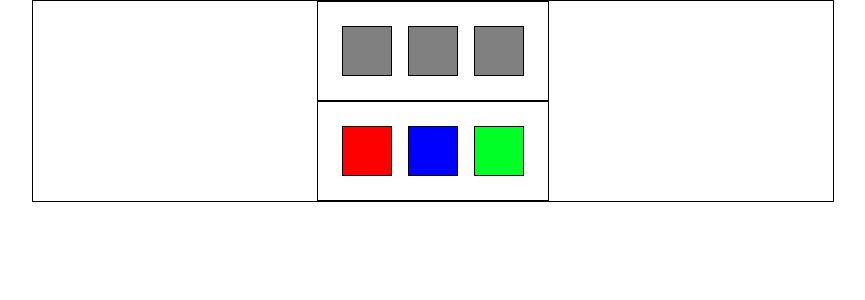
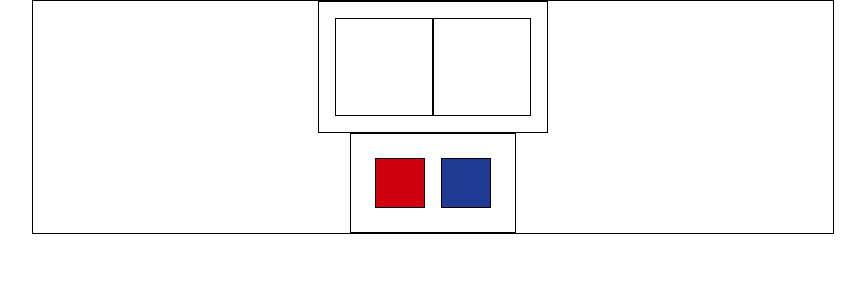
Before and after one commit to magnus-schj/code-breaker, a React (Vite) app: page / in a window 1280 px wide. Shown: the top 300 px of the page, without its empty margins (207-1072 px from the left). Built offline with nearby package versions, Linux system fonts and the light colour scheme.

Commit message:
partly fixed peginputs

```diff
--- a/src/App.css
+++ b/src/App.css
@@ -8,7 +8,7 @@
   justify-content: center;
 }
 
-.inserting-row {
+.peg-inputs {
   display: flex;
   padding: 1rem;
   border: 1px solid black;
--- a/src/components/Game.component.tsx
+++ b/src/components/Game.component.tsx
@@ -1,55 +1,54 @@
-import React, { FC, useState } from "react";
-import {
-  DragDropContext,
-  Draggable,
-  Droppable,
-  DropResult,
-} from "react-beautiful-dnd";
-import { Colours, PegHolder, PegInputs } from "../interfaces";
+import { FC, useState } from "react";
+import { DragDropContext, Droppable, DropResult } from "react-beautiful-dnd";
+import { colourData, pegInputsData } from "../initialData";
+import { ColourData, PegInputs, PegInputType } from "../interfaces";
 import ColourContainer from "./ColourContainer.component";
-import PegInput from "./PegInput.component";
 const Game: FC = () => {
-  const initialState: Colours = {
-    pickRed: { id: "pickRed", hsl: "hsl(360,100%,50%)" },
-    pickGreen: { id: "pickGreen", hsl: "hsl(240,100%,50%)" },
-    pickBlue: { id: "pickBlue", hsl: "hsl(129,100%,50%)" },
-  };
+  const [colours, setColours] = useState<ColourData>(colourData);
+  const [pegInputs, setPegInputs] = useState<PegInputs>(pegInputsData);
 
-  const initialPegs: PegInputs = {
-    one: { colour: null },
-    two: { colour: null },
-    three: { colour: null },
-  };
-  const [colours, setColours] = useState<Colours>(initialState);
-  const [pegInputs, setPegInputs] = useState<PegInputs>(initialPegs);
-
-  const onDragEnd = (result: DropResult, pegInputs: any, setPegInputs: any) => {
+  const onDragEnd = (
+    result: DropResult,
+    setInputs: React.Dispatch<React.SetStateAction<PegInputs>>
+  ) => {
     if (!result.destination) return;
     const { source, destination } = result;
-    if (destination.droppableId.includes("pick")) return;
-
-    const pegDest = pegInputs[destination.droppableId];
-    setPegInputs({
-      ...pegInputs,
-      [destination.droppableId]: {
-        ...pegDest,
-        colour: colours[source.droppableId].hsl,
-      },
-    });
+    const newColourOrigin = { ...colours[source.droppableId] };
+    const newColourDest: PegInputType = {
+      ...pegInputs[destination.droppableId],
+    };
+    newColourDest.peg.length = 0;
+    newColourDest.peg.push(newColourOrigin);
+    setInputs({ ...pegInputs, [newColourDest.id]: newColourDest });
   };
   return (
     <div className="game">
-      <DragDropContext
-        onDragEnd={(result) => onDragEnd(result, pegInputs, setPegInputs)}
-      >
-        <div className="inserting-row">
-          {Object.entries(pegInputs).map(([id, { colour }]) => {
-            return <PegInput key={id} colour={colour} id={id} />;
-          })}
+      <DragDropContext onDragEnd={(result) => onDragEnd(result, setPegInputs)}>
+        <div className="peg-inputs">
+          {Object.entries(pegInputs).map(([id, data]) => (
+            <div
+              key={id}
+              style={{
+                padding: "3rem",
+                border: "1px solid black",
+              }}
+            >
+              <Droppable droppableId={id}>
+                {(provided, snapshot) => (
+                  <div ref={provided.innerRef}>
+                    {data.peg.map((peg) => (
+                      <h1>{peg.hsl}</h1>
+                    ))}
+                    {provided.placeholder}
+                  </div>
+                )}
+              </Droppable>
+            </div>
+          ))}
         </div>
         <div className="pickable-pegs">
-          {Object.entries(colours).map(([id, colour]) => {
-            return <ColourContainer id={id} colour={colour} key={id} />;
+          {Object.entries(colours).map(([key, data]) => {
+            return <ColourContainer id={key} colour={data} key={key} />;
           })}
         </div>
       </DragDropContext>
--- a/src/initialData.ts
+++ b/src/initialData.ts
@@ -1,10 +1,17 @@
-import { ColourData } from "./interfaces";
+import { ColourData, PegInputs } from "./interfaces";
 
 export const colourData: ColourData = {
   redOrigin: {
     hsl: "hsl(356, 100%, 41%)",
+    id: "redOrigin",
   },
   blueOrigin: {
     hsl: "hsl(226, 65%, 35%)",
+    id: "blueOrigin",
   },
 };
+
+export const pegInputsData: PegInputs = {
+  one: { id: "one", peg: [] },
+  two: { id: "two", peg: [] },
+};
```
